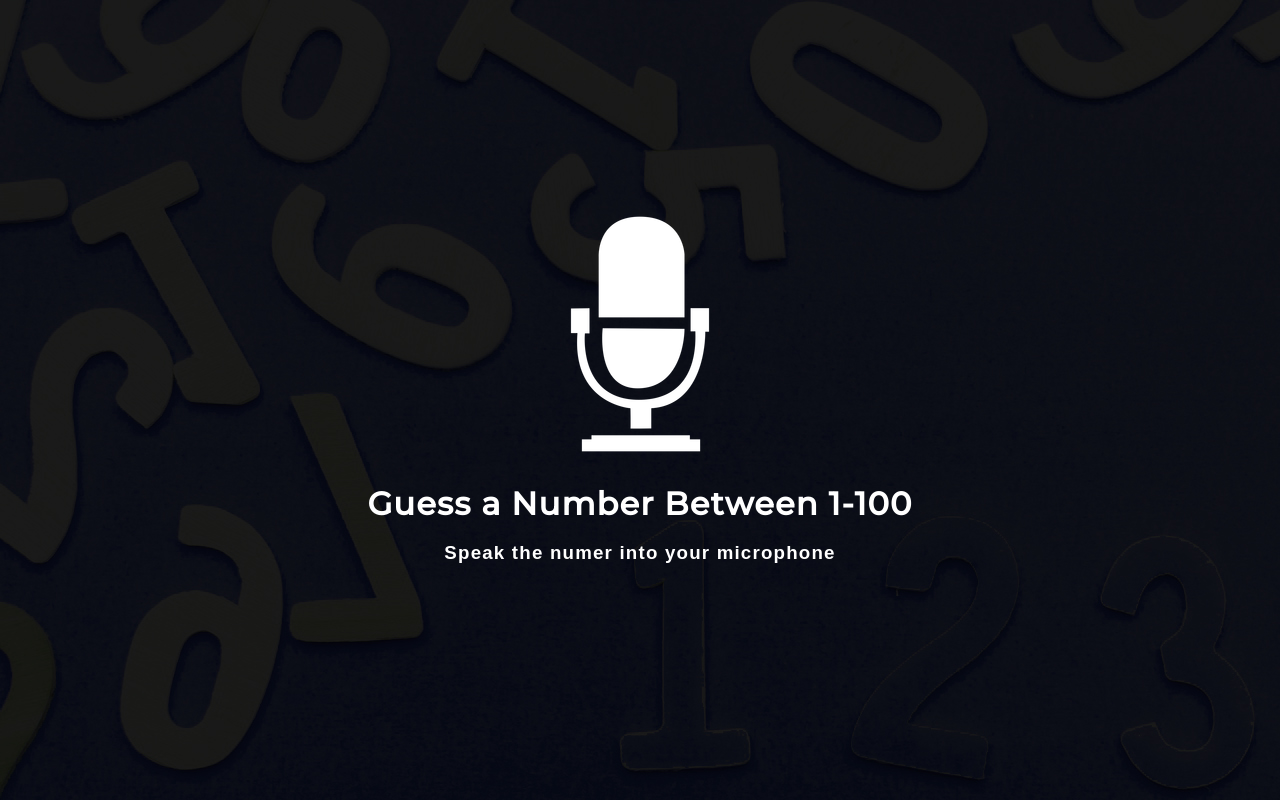
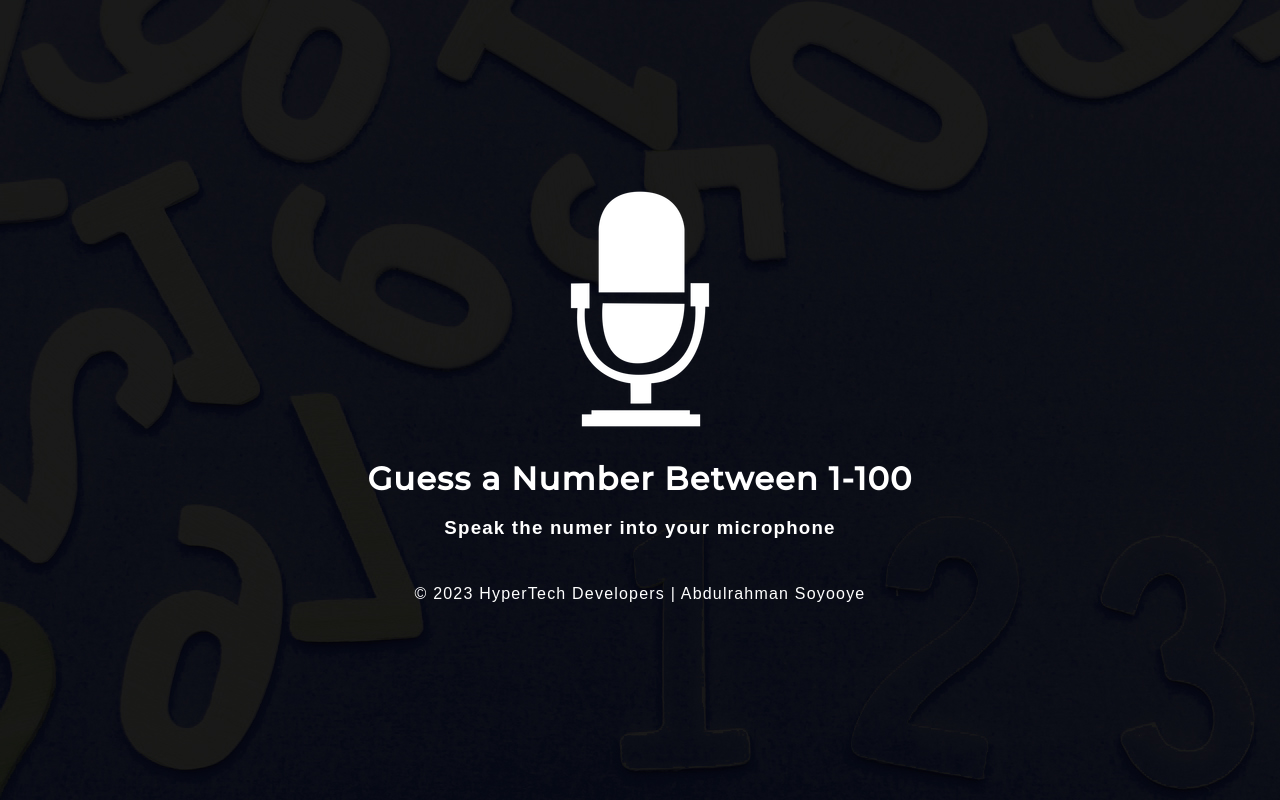
Before and after one commit to DevelopersHyperTech/Speech-word-Guess, a plain HTML site: page index.html in a window 1280 px wide. Drawn offline with Linux system fonts and the light colour scheme; a web font is replaced by a local one.

Commit message:
Update index.html

```diff
--- a/index.html
+++ b/index.html
@@ -17,7 +17,9 @@
     <div class="msg" id="msg">
 
     </div>
-
+ <footer>
+        <p> © 2023 HyperTech Developers | Abdulrahman Soyooye </p>
+    </footer>
     <script src="index.js"></script>
 </body>
 
```
